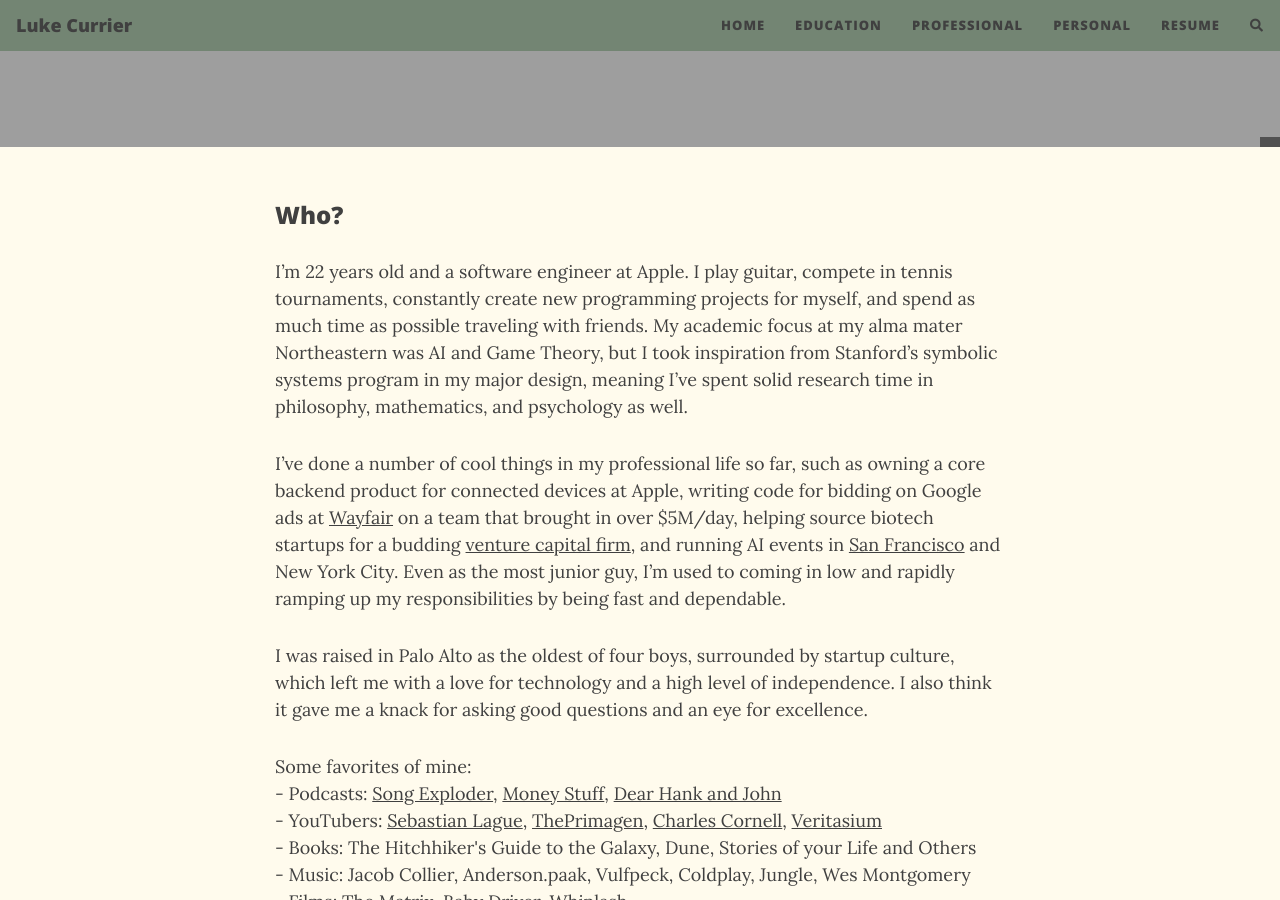
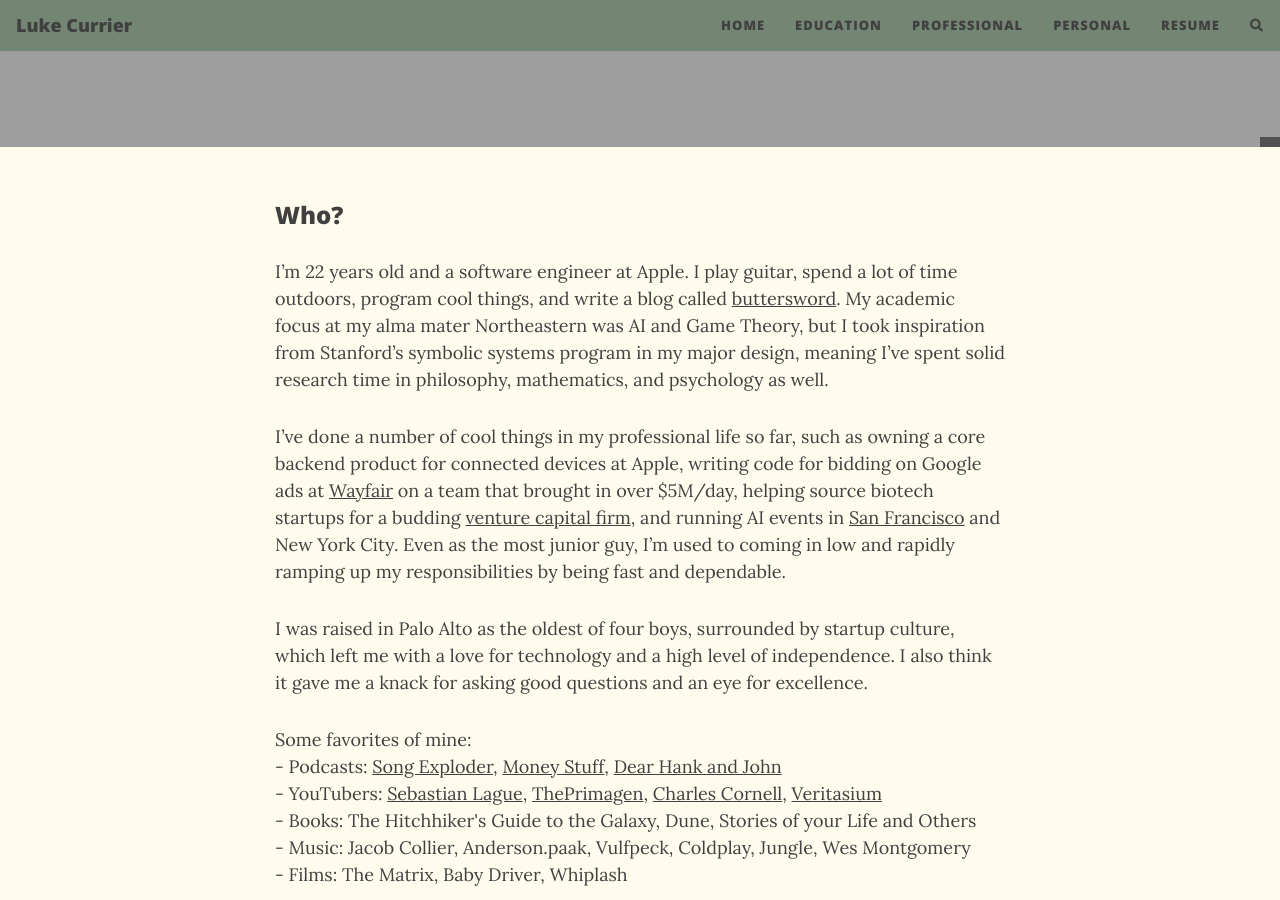
Before and after one commit to lukecurrier/lukecurrier.github.io, a Jekyll site: the page built from index.md, in a window 1280 px wide and 900 px high, scrolled down 398 px. Built offline with Jekyll 4.4.1, drawn with Linux system fonts in a browser that asks for light colours; nearby versions of some CDN libraries; comment, search, counter and statistics services are not loaded.

Commit message:
buttersword

```diff
--- a/index.md
+++ b/index.md
@@ -8,7 +8,7 @@
 ---
 ### Who?
 
-I’m 22 years old and a software engineer at Apple. I play guitar, compete in tennis tournaments, constantly create new programming projects for myself, and spend as much time as possible traveling with friends. My academic focus at my alma mater Northeastern was AI and Game Theory, but I took inspiration from Stanford's symbolic systems program in my major design, meaning I've spent solid research time in philosophy, mathematics, and psychology as well.
+I’m 22 years old and a software engineer at Apple. I play guitar, spend a lot of time outdoors, program cool things, and write a blog called <a href="https://buttersword.mataroa.blog" target=None>buttersword</a>. My academic focus at my alma mater Northeastern was AI and Game Theory, but I took inspiration from Stanford's symbolic systems program in my major design, meaning I've spent solid research time in philosophy, mathematics, and psychology as well.
 
 I’ve done a number of cool things in my professional life so far, such as owning a core backend product for connected devices at Apple, writing code for bidding on Google ads at <a href="/pages/wayfair">Wayfair</a> on a team that brought in over $5M/day, helping source biotech startups for a budding <a href="/pages/boom">venture capital firm</a>, and running AI events in <a href="/pages/ollms">San Francisco</a> and New York City. Even as the most junior guy, I'm used to coming in low and rapidly ramping up my responsibilities by being fast and dependable.
 
```
